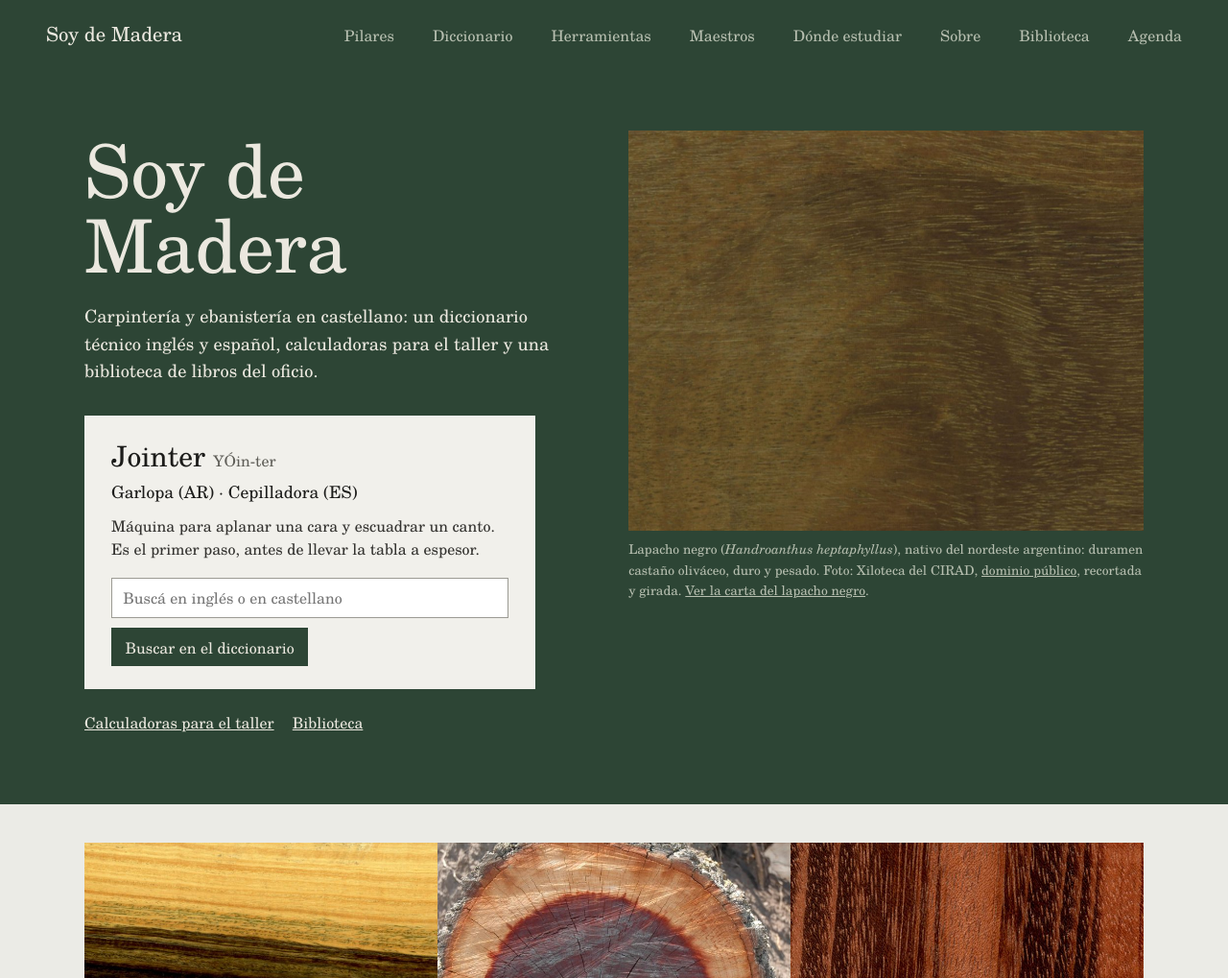
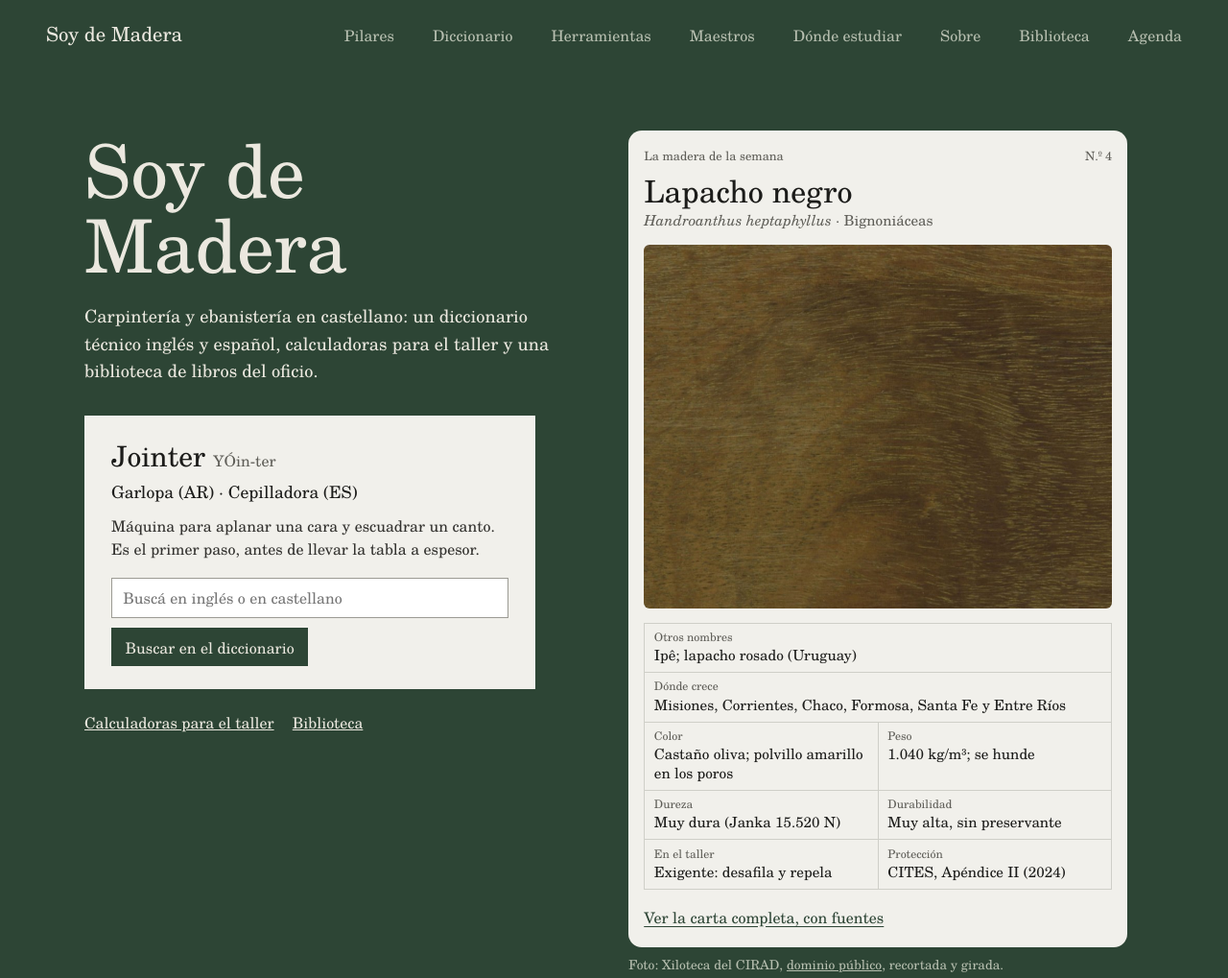
Before and after one commit to Soydedmadera/soydemadera, a plain HTML site: page index.html in a window 1280 px wide. Shown: the top 1019 px of the page at 96% size. Drawn offline with Linux system fonts and the light colour scheme; no server answers.

Commit message:
Tapa: la foto de la semana pasa a mostrarse como su carta
A pedido de Abel, la foto del lapacho en la tapa va dentro de una carta
como las de madera_*.html: número, nombre, foto, cuadrícula de datos y
enlace a la carta completa; el crédito de la foto queda debajo. Tres
tokens nuevos para la lámina (--lamina-tinta, --lamina-suave,
--lamina-linea). index.html pasa de 4335 a 4363 líneas: solo crece el
bloque de la tapa y sus estilos.

Co-Authored-By: Claude Opus 5.5 <noreply@anthropic.com>
Claude-Session: https://claude.ai/code/session_012RZ1FQsFuPsoctHiTxbKAU

```diff
--- a/index.html
+++ b/index.html
@@ -1547,7 +1547,7 @@
     @font-face { font-family: "Schola SdM"; font-weight: 400; font-style: normal; font-display: swap; src: url("fonts/schola-regular.woff2") format("woff2"); }
     @font-face { font-family: "Schola SdM"; font-weight: 400; font-style: italic; font-display: swap; src: url("fonts/schola-italic.woff2") format("woff2"); }
     @font-face { font-family: "Schola SdM"; font-weight: 700; font-style: normal; font-display: swap; src: url("fonts/schola-bold.woff2") format("woff2"); }
-    :root { --texto: "Schola SdM", "Century Schoolbook", "New Century Schoolbook", Georgia, serif; --tela: #2d4535; --tela-tinta: #ebe8df; --tela-suave: #b7bfb0; --lamina: #f1f0eb; --font-mono: var(--texto); }
+    :root { --texto: "Schola SdM", "Century Schoolbook", "New Century Schoolbook", Georgia, serif; --tela: #2d4535; --tela-tinta: #ebe8df; --tela-suave: #b7bfb0; --lamina: #f1f0eb; --lamina-tinta: #1c1c1a; --lamina-suave: #5f5e58; --lamina-linea: #cfcfc8; --font-mono: var(--texto); }
     @media (prefers-color-scheme: dark) { :root { --tela: #23372a; --tela-tinta: #e6e3da; --tela-suave: #a9b2a2; --lamina: #e9e8e2; } }
 
     body, body *:not(svg):not(svg *) { font-family: var(--texto) !important; letter-spacing: normal !important; text-transform: none !important; }
@@ -1598,6 +1598,18 @@
     .foto-tapa img, .franja img { display: block; width: 100%; height: auto; }
     .foto-tapa figcaption { font-size: .85rem; margin-top: .5rem; color: var(--tela-suave); }
     .foto-tapa a { color: inherit; }
+    /* Carta de la semana: la foto de la tapa con su cuadrícula, como en madera_*.html */
+    .carta-tapa { background: var(--lamina); color: var(--lamina-tinta); border-radius: 14px; padding: 1rem 1rem 1.1rem; max-width: 520px; }
+    .carta-tapa .ct-cab { display: flex; justify-content: space-between; gap: 1rem; font-size: .8rem; color: var(--lamina-suave); }
+    .carta-tapa .ct-nombre { font-size: 2rem; line-height: 1.1; margin: .6rem 0 .1rem; }
+    .carta-tapa .ct-cien { margin: 0 0 .8rem; color: var(--lamina-suave); font-size: .95rem; }
+    .foto-tapa .carta-tapa img { border-radius: 6px; }
+    .ct-grilla { display: grid; grid-template-columns: 1fr 1fr; margin: .9rem 0 .8rem; border-top: 1px solid var(--lamina-linea); border-left: 1px solid var(--lamina-linea); }
+    .ct-grilla div { padding: .4rem .6rem .45rem; border-right: 1px solid var(--lamina-linea); border-bottom: 1px solid var(--lamina-linea); }
+    .ct-grilla .ancha { grid-column: 1 / -1; }
+    .ct-grilla dt { font-size: .75rem; line-height: 1.3; color: var(--lamina-suave); }
+    .ct-grilla dd { margin: .1rem 0 0; font-size: .95rem; line-height: 1.3; }
+    .foto-tapa .carta-tapa a.ct-ver { color: var(--tela); font-size: 1rem; text-decoration: underline; text-underline-offset: .2em; }
     .franja { max-width: 1200px; margin: 0 auto; padding: 2.5rem 3rem 3rem; }
     .franja img { aspect-ratio: 1200 / 560; object-fit: cover; max-width: 100%; }
     .franja .tira { display: flex; height: clamp(170px, 30vw, 360px); }
@@ -1716,8 +1728,24 @@
           </div>
         </div>
         <figure class="foto-tapa">
-          <img src="img/lapacho.jpg" width="900" height="700" alt="Cara de una muestra de lapacho: duramen castaño oliváceo con una figura ondulada de tono más oscuro y poros finos a lo largo de la fibra.">
-          <figcaption>Lapacho negro (<i>Handroanthus heptaphyllus</i>), nativo del nordeste argentino: duramen castaño oliváceo, duro y pesado. Foto: Xiloteca del CIRAD, <a href="https://commons.wikimedia.org/wiki/File:Collection_de_bois_de_la_Xyloth%C3%A8que_du_Cirad._Bois_de_l%27Atlas_des_bois_tropicaux._Handroanthus_heptaphylla_A._Mattos_-_btv1b10105300s_(1_of_2).jpg" target="_blank" rel="noopener noreferrer">dominio público</a>, recortada y girada. <a href="madera_lapacho_negro.html">Ver la carta del lapacho negro</a>.</figcaption>
+          <div class="carta-tapa">
+            <div class="ct-cab"><span>La madera de la semana</span><span>N.º 4</span></div>
+            <div class="ct-nombre">Lapacho negro</div>
+            <p class="ct-cien"><i>Handroanthus heptaphyllus</i> · Bignoniáceas</p>
+            <img src="img/lapacho.jpg" width="900" height="700" alt="Cara de una muestra de lapacho: duramen castaño oliváceo con una figura ondulada de tono más oscuro y poros finos a lo largo de la fibra.">
+            <dl class="ct-grilla">
+              <div class="ancha"><dt>Otros nombres</dt><dd>Ipê; lapacho rosado (Uruguay)</dd></div>
+              <div class="ancha"><dt>Dónde crece</dt><dd>Misiones, Corrientes, Chaco, Formosa, Santa Fe y Entre Ríos</dd></div>
+              <div><dt>Color</dt><dd>Castaño oliva; polvillo amarillo en los poros</dd></div>
+              <div><dt>Peso</dt><dd>1.040 kg/m³; se hunde</dd></div>
+              <div><dt>Dureza</dt><dd>Muy dura (Janka 15.520 N)</dd></div>
+              <div><dt>Durabilidad</dt><dd>Muy alta, sin preservante</dd></div>
+              <div><dt>En el taller</dt><dd>Exigente: desafila y repela</dd></div>
+              <div><dt>Protección</dt><dd>CITES, Apéndice II (2024)</dd></div>
+            </dl>
+            <a class="ct-ver" href="madera_lapacho_negro.html">Ver la carta completa, con fuentes</a>
+          </div>
+          <figcaption>Foto: Xiloteca del CIRAD, <a href="https://commons.wikimedia.org/wiki/File:Collection_de_bois_de_la_Xyloth%C3%A8que_du_Cirad._Bois_de_l%27Atlas_des_bois_tropicaux._Handroanthus_heptaphylla_A._Mattos_-_btv1b10105300s_(1_of_2).jpg" target="_blank" rel="noopener noreferrer">dominio público</a>, recortada y girada.</figcaption>
         </figure>
       </div>
     </div>
```
